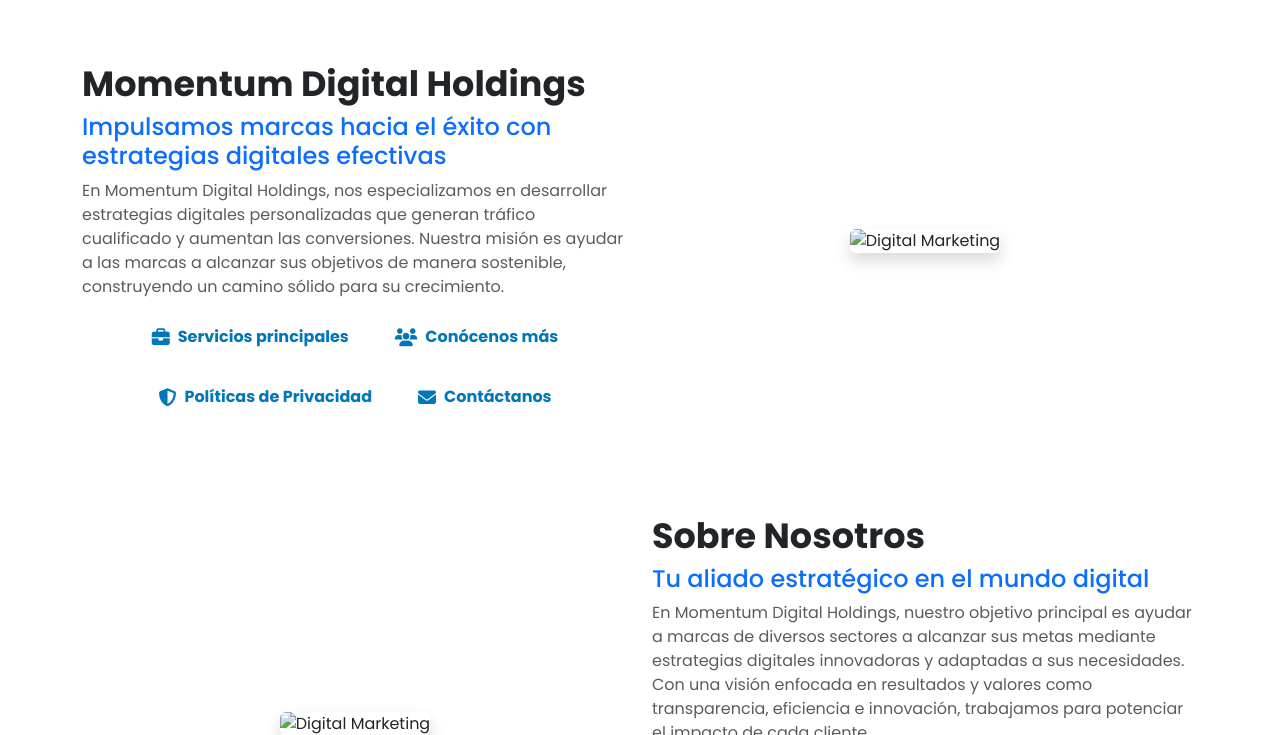
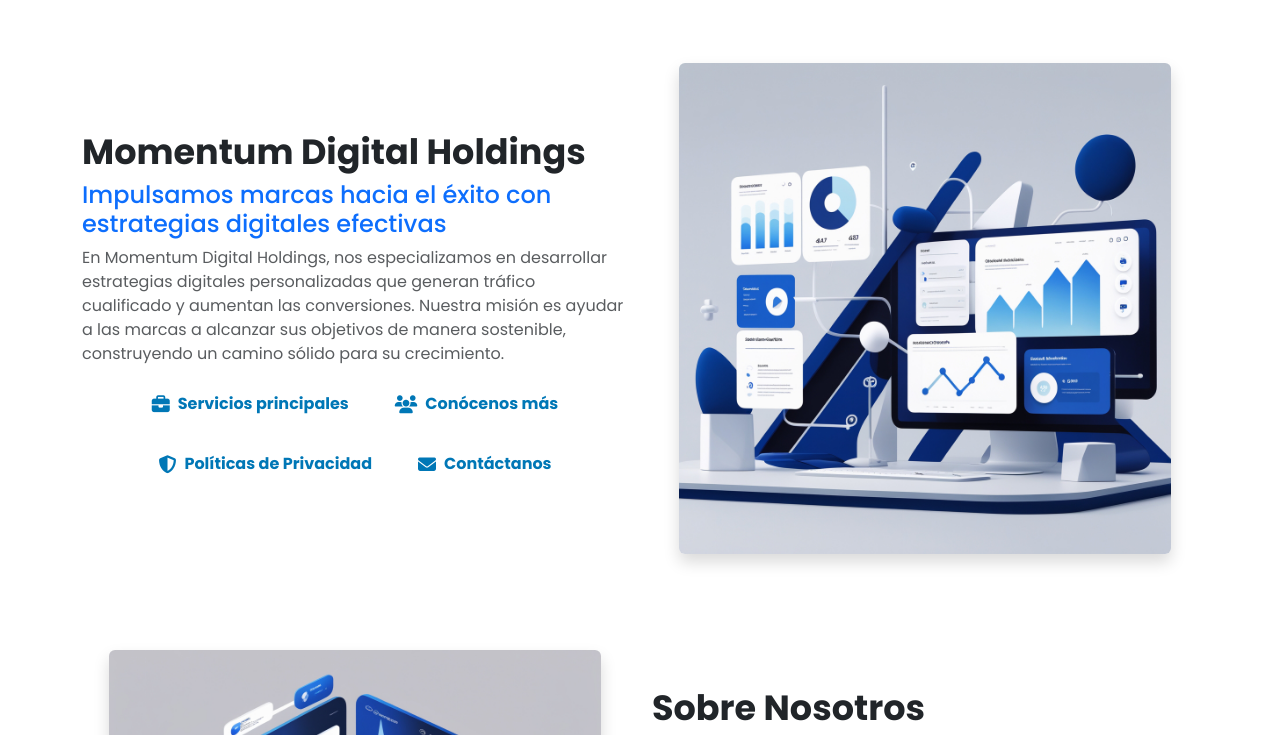
Before and after one commit to TomasMontoya778/MDH, a plain HTML site: page index.html in a window 1280 px wide. Shown: the part 65-800 px from the top of the page. Drawn offline with nearby package versions, Linux system fonts and the light colour scheme.

Commit message:
corrección

```diff
--- a/index.html
+++ b/index.html
@@ -72,7 +72,7 @@
             </div>
             <!-- Columna de imagen -->
             <div class="col-md-6 text-center">
-                <img class="img-fluid rounded shadow" src="/proyecto/frontend/css/image/Leonardo_Phoenix_10_A_modern_and_minimalist_digital_marketing_1.jpg" alt="Digital Marketing" style="max-width: 90%;">
+                <img class="img-fluid rounded shadow" src="css/image/Leonardo_Phoenix_10_A_modern_and_minimalist_digital_marketing_1.jpg" alt="Digital Marketing" style="max-width: 90%;">
             </div>
         </div>
     </section>
@@ -80,7 +80,7 @@
         <div class="row align-items-center">
             <!-- Columna de imagen -->
             <div class="col-md-6 text-center">
-                <img class="img-fluid rounded shadow" src="/proyecto/frontend/css/image/personas.jpg"
+                <img class="img-fluid rounded shadow" src="css/image/personas.jpg"
                      alt="Digital Marketing" style="max-width: 90%;">
             </div>
             <!-- Columna de texto -->
@@ -166,7 +166,7 @@
         <div class="row align-items-center">
             <!-- Columna de imagen -->
             <div class="col-md-6 text-center">
-                <img class="img-fluid rounded shadow" src="/proyecto/frontend/css/image/privacidad.jpg"
+                <img class="img-fluid rounded shadow" src="css/image/privacidad.jpg"
                      alt="Políticas de Privacidad" style="max-width: 90%;">
             </div>
 
```
